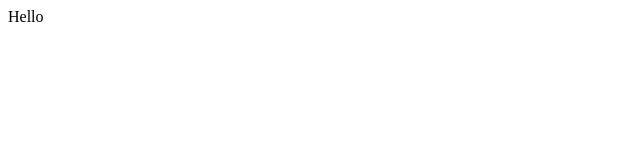
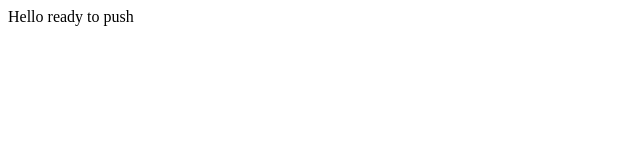
Before and after one commit to SravyaKatpally/Sample, a plain HTML site: page index.html in a window 1280 px wide. Shown: the whole page, without its empty margins (0-640 px from the left). Drawn offline with Linux system fonts and the light colour scheme.

Commit message:
conflict push

```diff
--- a/index.html
+++ b/index.html
@@ -4,5 +4,6 @@
     </head>
     <body>
         Hello
+        ready to push
     </body>
 </html>
```
